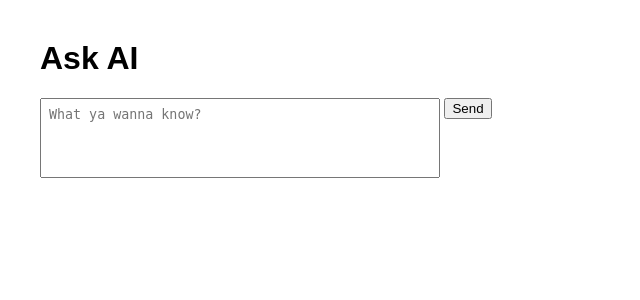
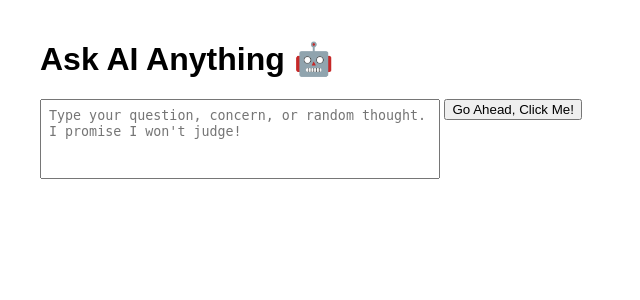
Before and after one commit to maryCS7/ai_chat, a Flask app: page /chat in a window 1280 px wide. Shown: the top 300 px of the page, without its empty margins (0-640 px from the left). Run offline with Flask 3, Linux system fonts and the light colour scheme.

Commit message:
template updates

```diff
--- a/templates/chat.html
+++ b/templates/chat.html
@@ -13,7 +13,7 @@
     </style>
 </head>
 <body>
-    <h1>Ask AI</h1>
+    <h1>Ask AI Anything 🤖</h1>
 
     <div class="chat-container">
         {% if user_message and ai_response %}
@@ -25,7 +25,7 @@
             </div>
         {% endif %}
     </div>
-    <form action="/chat" method="POST">
+
     <form action="/chat" method="POST">
         <textarea
             style="width: 400px;
@@ -36,9 +36,9 @@
                    line-height: 1.2;
                    resize: none;"
             name="user_message"
-                placeholder="What ya wanna know?"
+            placeholder="Type your question, concern, or random thought. I promise I won't judge!"
             required></textarea>
-            <button type="submit">Send</button>
+        <button type="submit">Go Ahead, Click Me!</button>
     </form>
 </body>
 </html>
```
Also changed, not shown: templates/home.html (+5 -2 lines). Lines whose indentation alone changed are shown as unchanged.
